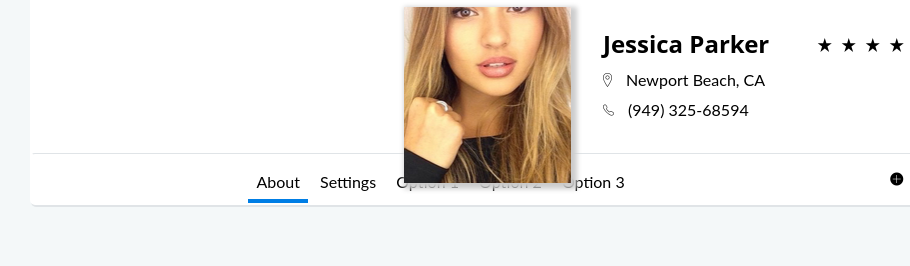
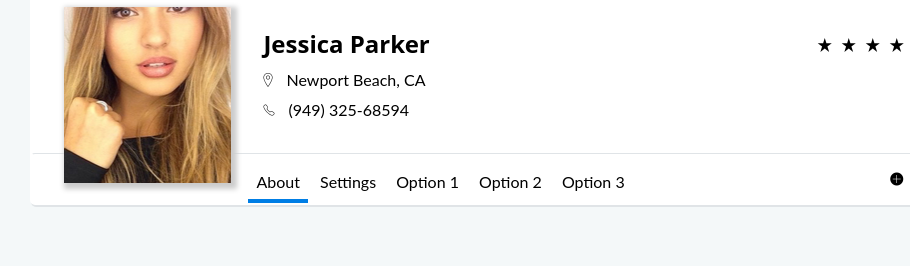
Before and after one commit to masitsa/my-profile, a plain HTML site: page index.html in a window 1280 px wide. Shown: the part 189-455 px from the top of the page, 104-1014 px from the left. Drawn offline with Linux system fonts and the light colour scheme; files whose address does not match are found by name.

Commit message:
IE adjustments for profile image

```diff
--- a/assets/css/media-queries.css
+++ b/assets/css/media-queries.css
@@ -72,6 +72,7 @@
 
 /* Medium devices (tablets, 768px and up) */
 @media (min-width: 768px) {
+	.profileImage{margin-left:0;}
 	.introduction__name{margin-left:4rem; float: left;}
 	.introduction__reviews {margin-top: 28px;}
 	.tabsNav__tabNavigation a {padding: .5rem;}
```
